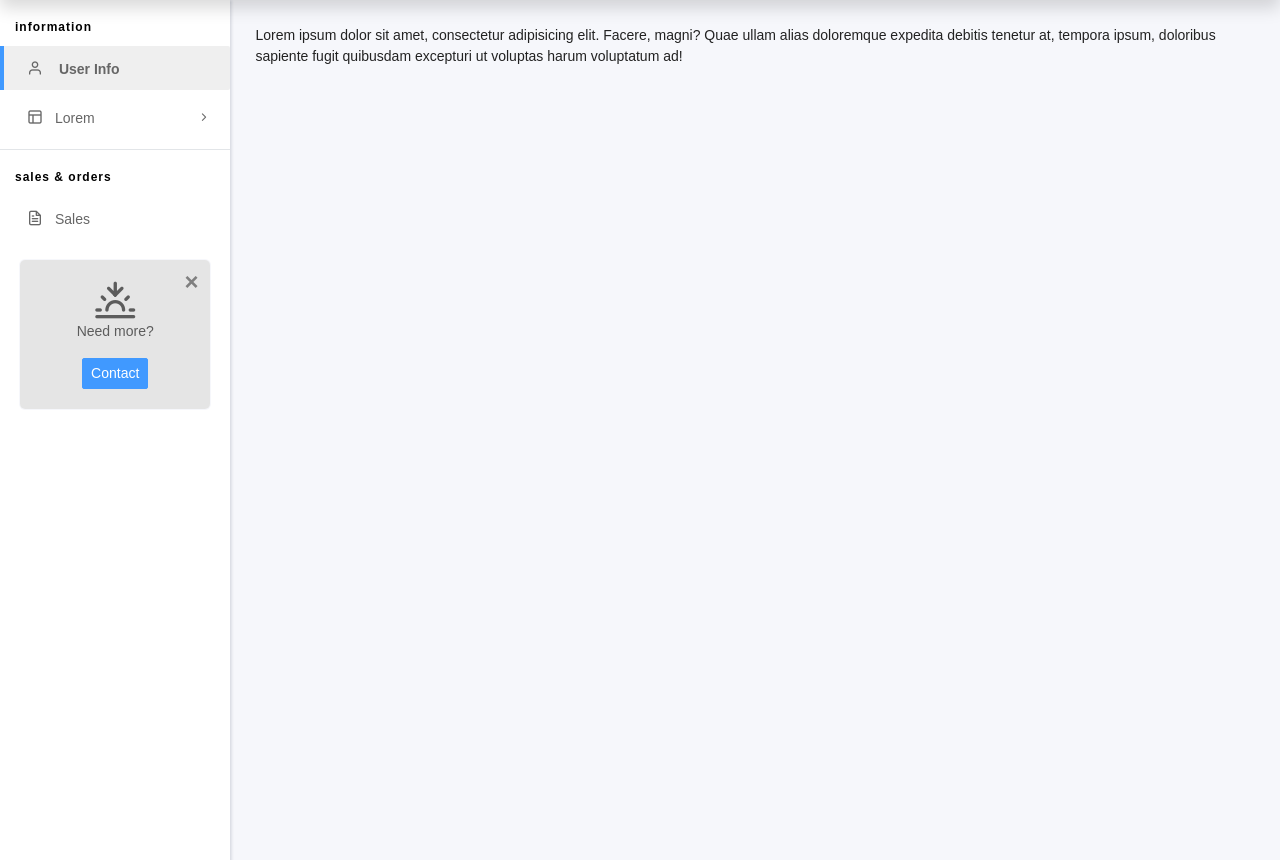
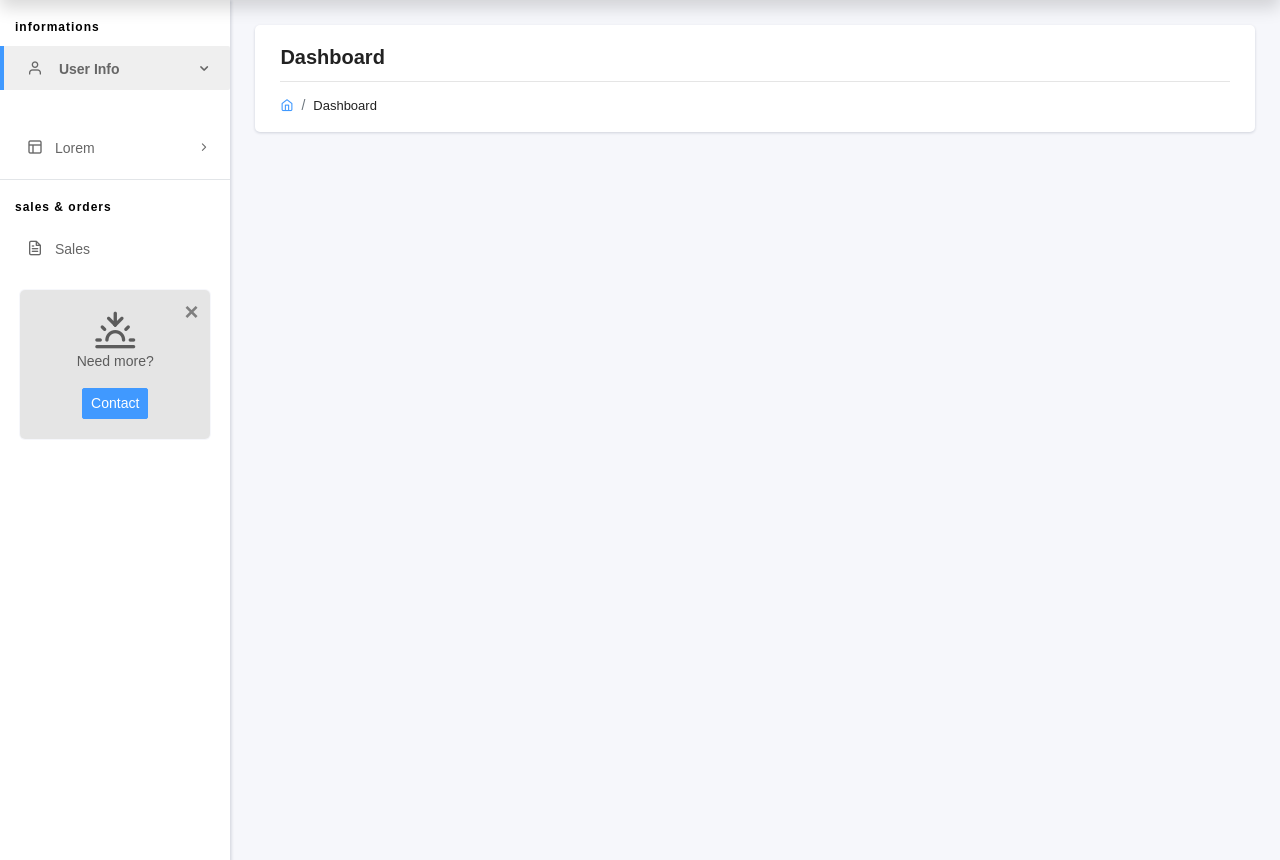
Before and after one commit to YeasirArafatRatul/market_monitoring_system, a Django app: page / in a window 1280 px wide. Shown: the part 64-924 px from the top of the page. Run offline with Django 3.2, Linux system fonts and the light colour scheme; the visitor is signed in with stand-in values (Sample User, id 1); data comes from the database, SQL or seed files in the repository; some libraries are stand-ins or nearby versions; some web fonts are replaced.

Commit message:
breadcrumb added

```diff
--- a/static/css/dashboard/dashboard.css
+++ b/static/css/dashboard/dashboard.css
@@ -749,7 +749,27 @@
   width: 18vw !important;
 }
 
+.pcoded-navbar.navbar-collapsed:hover .p-card {
+  display: block;
+}
+
 .dropdown-menu-right a:hover {
   color: black !important;
   background-color: white !important;
 }
+
+.p-card {
+  background-color: #fff !important;
+  max-width: 300px;
+  display: flex;
+  flex-direction: column;
+  justify-content: center;
+  align-items: center;
+}
+
+.p-card .card-subtitle,
+.p-card .card-text {
+  margin: 0;
+  padding: 0;
+  font-size: 0.8rem;
+}
--- a/templates/dashboard/index.html
+++ b/templates/dashboard/index.html
@@ -7,11 +7,28 @@
 {% endblock stylesheets %}
 <!--  -->
 {% block content %}
-<div>
-  Lorem ipsum dolor sit amet, consectetur adipisicing elit. Facere, magni? Quae
-  ullam alias doloremque expedita debitis tenetur at, tempora ipsum, doloribus
-  sapiente fugit quibusdam excepturi ut voluptas harum voluptatum ad!
+<!-- Breadcrumb STARTS -->
+<div class="page-header">
+  <div class="page-block">
+    <div class="row align-items-center">
+      <div class="col-md-12">
+        <div class="page-header-title">
+          <h5 class="m-b-10">Dashboard</h5>
+        </div>
+        <ul class="breadcrumb">
+          <li class="breadcrumb-item">
+            <a href="{% url 'accounts:home' %}"
+              ><i class="feather icon-home"></i
+            ></a>
+          </li>
+          <li class="breadcrumb-item"><a href="#">Dashboard</a></li>
+        </ul>
+      </div>
+    </div>
+  </div>
 </div>
+<!-- Breadcrumb ENDS -->
+
 {% endblock content %}
 <!--  -->
 <!--  -->
--- a/templates/includes/sidebar.html
+++ b/templates/includes/sidebar.html
@@ -4,17 +4,19 @@
     <div class="navbar-content scroll-div">
       <ul class="nav pcoded-inner-navbar">
         <li class="nav-item pcoded-menu-caption">
-          <label>Information</label>
+          <label>Informations</label>
         </li>
-        <li class="nav-item">
+        <li class="nav-item pcoded-hasmenu pcoded-trigger">
           <a
-            href="/"
+            href="#"
             class="nav-link {% if 'index' in segment %} active {% endif %}"
           >
             <span class="pcoded-micon"> <i class="feather icon-user"></i></span
             ><span class="pcoded-mtext"> User Info</span></a
           >
+          <div class="pcoded-submenu" style="display: block"></div>
         </li>
+
         <li class="nav-item pcoded-hasmenu">
           <a href="#!" class="nav-link"
             ><span class="pcoded-micon"
```
